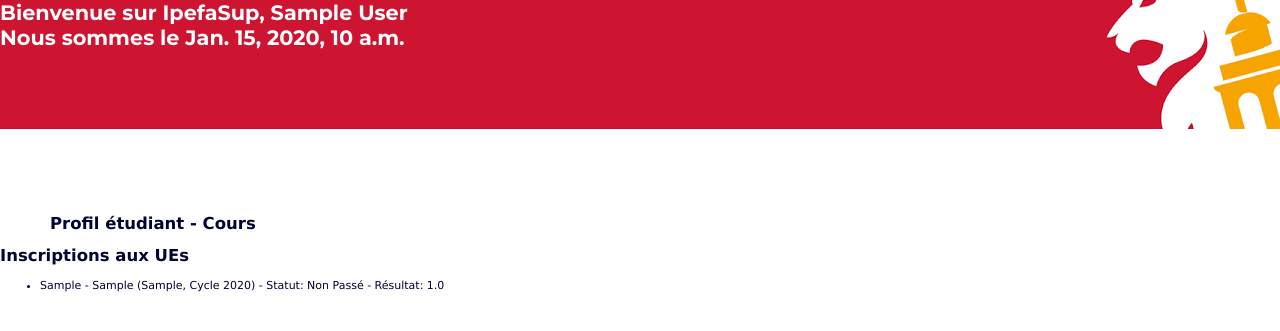
After one commit to padeb185/IpefaSup4, a Django app: template templates/student/student_registration.html in a window 1280 px wide. The commit adds this page. Shown: the top 331 px of the page. Run offline with Django 5.2, Linux system fonts and the light colour scheme; tables that the repository leaves empty hold one stand-in row (values such as "Sample post"); the template is opened without the code that fills it: values that come from a table or form of the project are taken from there, most other values are stand-ins (such as "Sample title", 1, 10 or a date in 2020); parts of the project's set-up code (start-up, migrations or seed data) failed here and were passed over.

Commit message:
student registration

```diff
--- a/IpefaSup4/urls.py
+++ b/IpefaSup4/urls.py
@@ -21,7 +21,7 @@ from django.urls import path
 from django.urls import path
 from .views import login, welcome, register, add_academic_ue_views, add_ue_views, student_list, edit_student, \
     teacher_list, edit_teacher, edit_own_profile, list_student_ues, add_registration_views, add_participation_views, \
-    add_session_views, add_section_views
+    add_session_views, add_section_views, student_registration_view
 from django.contrib import admin
 
 urlpatterns = [
@@ -36,6 +36,7 @@ urlpatterns = [
     path('edit/', edit_own_profile, name='edit_own_profile'),
     path('list-ues/', list_student_ues, name='list_student_ues'),
 
+    path ('student/student_registration', student_registration_view, name='student_registration' ),
 
 
     path('welcomeTeacher/', welcome, name='welcomeTeacher'),
--- /dev/null
+++ b/templates/student/student_registration.html
@@ -0,0 +1,33 @@
+{% extends "base.html" %}
+{% load static %}
+
+{% block title %}Bienvenue Etudiant - Page des cours{% endblock %}
+
+{% block bodyId %}StudentCoursesPage{% endblock %}
+
+{% block content %}
+    <link rel="stylesheet" type="text/css" href="{% static 'css/style.css' %}">
+    <header class="welcome-header">
+        <div class="user-info">
+            Bienvenue sur IpefaSup,  {{ logged_user.first_name }} {{ logged_user.last_name }}
+        </div>
+        <div class="date-time">
+            Nous sommes le {{ current_date_time }}
+        </div>
+    </header>
+
+    <h1>Profil étudiant - Cours</h1>
+
+    <h2>Inscriptions aux UEs</h2>
+    <ul>
+      {% for reg in registrations %}
+        <li>
+          {{ reg.academic_ue }} - Statut: {{ reg.get_status_display }} - Résultat:
+          {% if reg.result %} {{ reg.result }} {% else %} Non noté {% endif %}
+        </li>
+      {% empty %}
+        <li>Aucune inscription enregistrée.</li>
+      {% endfor %}
+</ul>
+
+{% endblock %}
--- a/templates/student/welcomeStudent.html
+++ b/templates/student/welcomeStudent.html
@@ -21,7 +21,7 @@
 
 
     <a href="{% url 'edit_own_profile' %}">Modifier mon profil</a>
-    <a href="{% url 'list_student_ues' %}">lister mes ues</a>
+    <a href="{% url 'student_registration' %}">lister mes cours</a>
 
 
 
```
Also changed, not shown: IpefaSup4/views.py (+13 -9 lines), templates/student/list_student_ues.html (deleted, +0 -20 lines).
